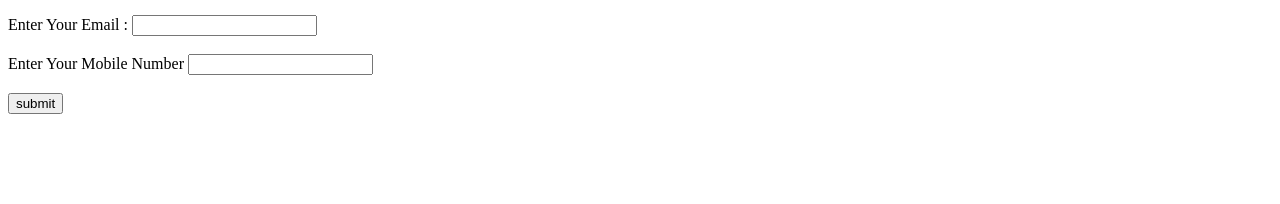
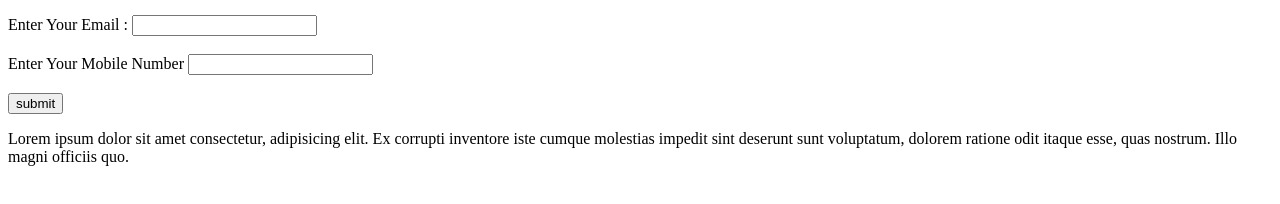
Before and after one commit to KrushnaX0X0/assignment-9, a plain HTML site: page index.html in a window 1280 px wide. Shown: the part 104-308 px from the top of the page. Drawn offline with Linux system fonts and the light colour scheme.

Commit message:
p tag added

```diff
--- a/index.html
+++ b/index.html
@@ -1,15 +1,17 @@
 <!DOCTYPE html>
 <html lang="en">
+
 <head>
     <meta charset="UTF-8">
     <meta name="viewport" content="width=device-width, initial-scale=1.0">
     <title>form</title>
 </head>
+
 <body>
     <h1>FORM</h1>
     <form>
         <label>Enter Your Name:</label>
-    <input type="text" >
+        <input type="text">
         <br> <br>
         <label>Enter Your Email :</label>
         <input type="email">
@@ -19,5 +21,8 @@
         <br> <br>
         <input type="button" value="submit">
     </form>
+    <p>Lorem ipsum dolor sit amet consectetur, adipisicing elit. Ex corrupti inventore iste cumque molestias impedit
+        sint deserunt sunt voluptatum, dolorem ratione odit itaque esse, quas nostrum. Illo magni officiis quo.</p>
 </body>
+
 </html>
```
Lines whose indentation alone changed are shown as unchanged.
